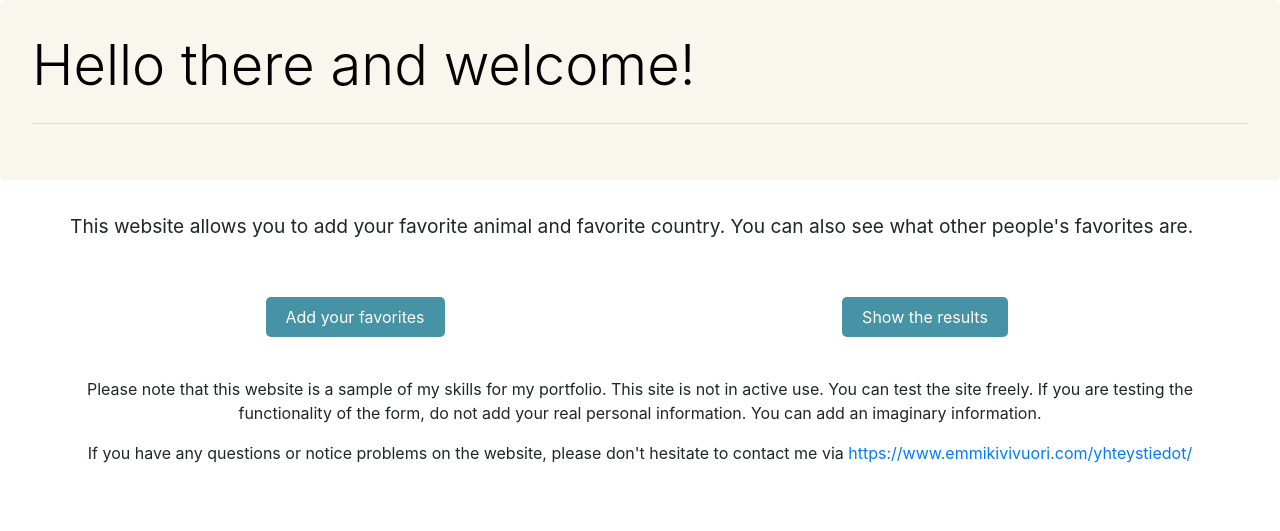
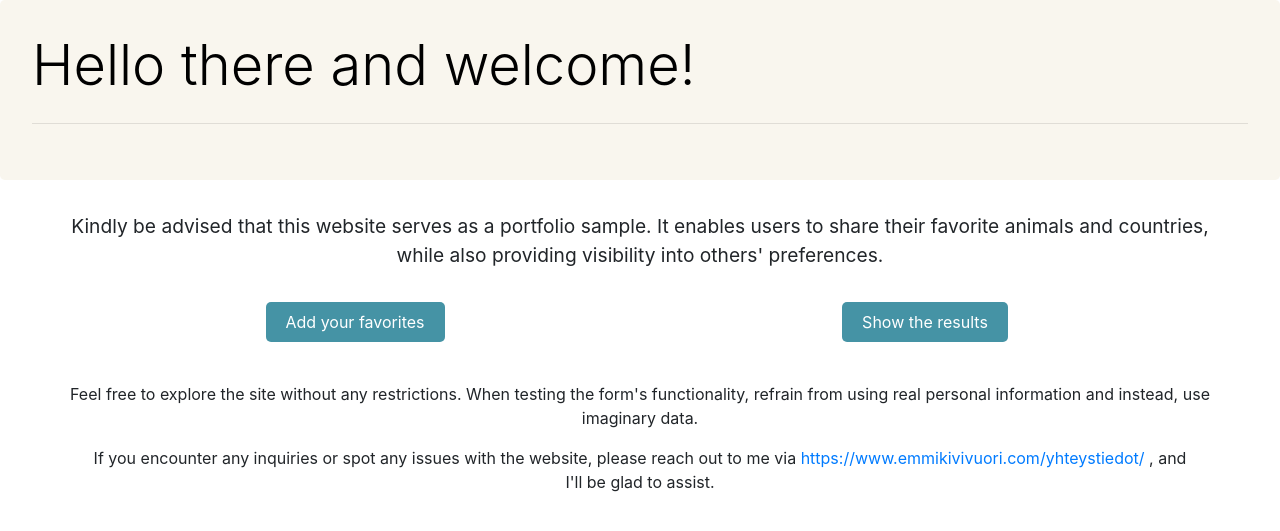
Before and after one commit to emmituuk/Project, a Flask app: page / in a window 1280 px wide. Shown: the top 531 px of the page. Run offline with Flask 3, Linux system fonts and the light colour scheme; parts of the project's set-up code (start-up, migrations or seed data) failed here and were passed over; some libraries are stand-ins or nearby versions.

Commit message:
updating the description text

```diff
--- a/templates/index.html
+++ b/templates/index.html
@@ -18,11 +18,12 @@
     <div class="container text-center">
       <div class="row" style="font-size: larger">
         <p>
-          This website allows you to add your favorite animal and favorite
-          country. You can also see what other people's favorites are.
+          Kindly be advised that this website serves as a portfolio sample. It
+          enables users to share their favorite animals and countries, while
+          also providing visibility into others' preferences.
         </p>
       </div>
-      <br /><br />
+      <br />
       <div class="row">
         <div class="col">
           <a href="/add" class="custom-button">Add your favorites</a>
@@ -34,18 +35,17 @@
       <br /><br />
       <div class="row">
         <p>
-          Please note that this website is a sample of my skills for my
-          portfolio. This site is not in active use. You can test the site
-          freely. If you are testing the functionality of the form, do not add
-          your real personal information. You can add an imaginary information.
+          Feel free to explore the site without any restrictions. When testing
+          the form's functionality, refrain from using real personal information
+          and instead, use imaginary data.
         </p>
       </div>
       <p style="text-align: center">
-        If you have any questions or notice problems on the website, please
-        don't hesitate to contact me via
+        If you encounter any inquiries or spot any issues with the website,
+        please reach out to me via
         <a href="https://www.emmikivivuori.com/yhteystiedot/" target="_blank">
-          https://www.emmikivivuori.com/yhteystiedot/
-        </a>
+          https://www.emmikivivuori.com/yhteystiedot/ </a
+        >, and I'll be glad to assist.
       </p>
     </div>
   </body>
```
